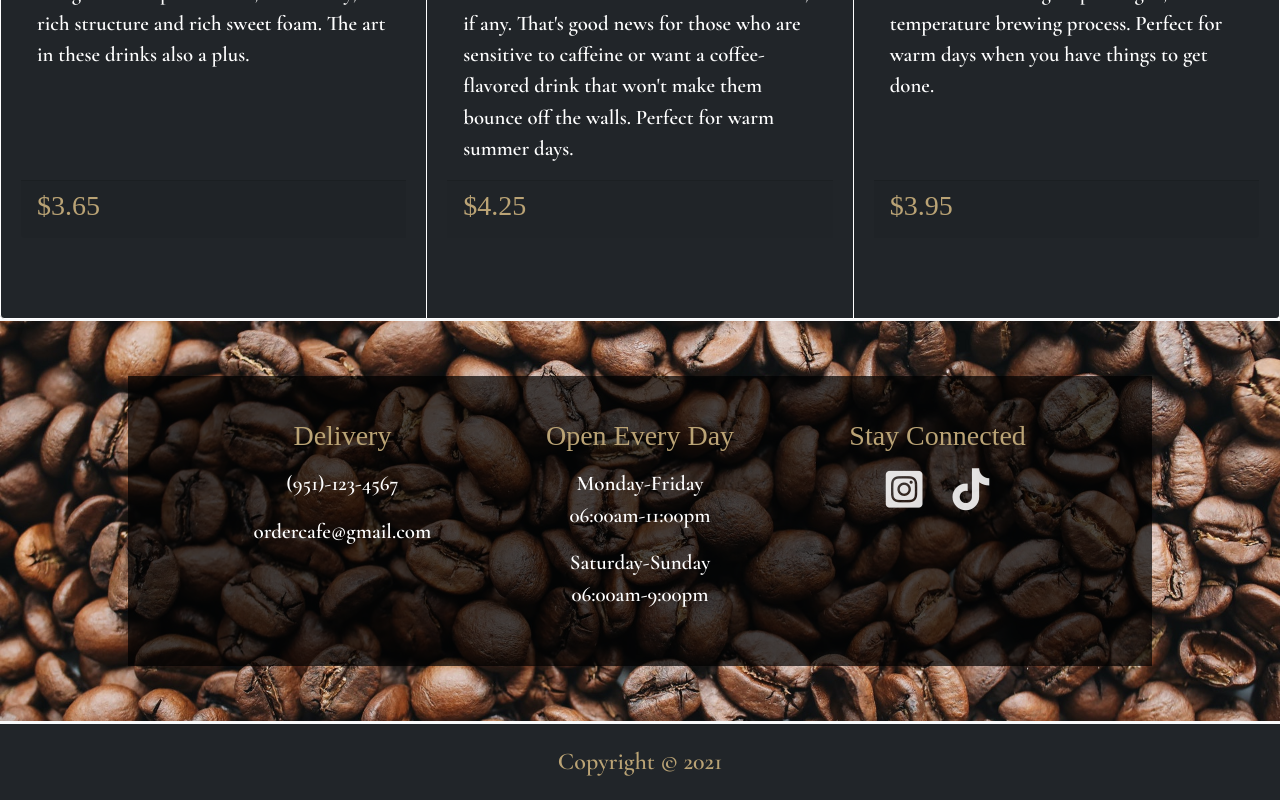
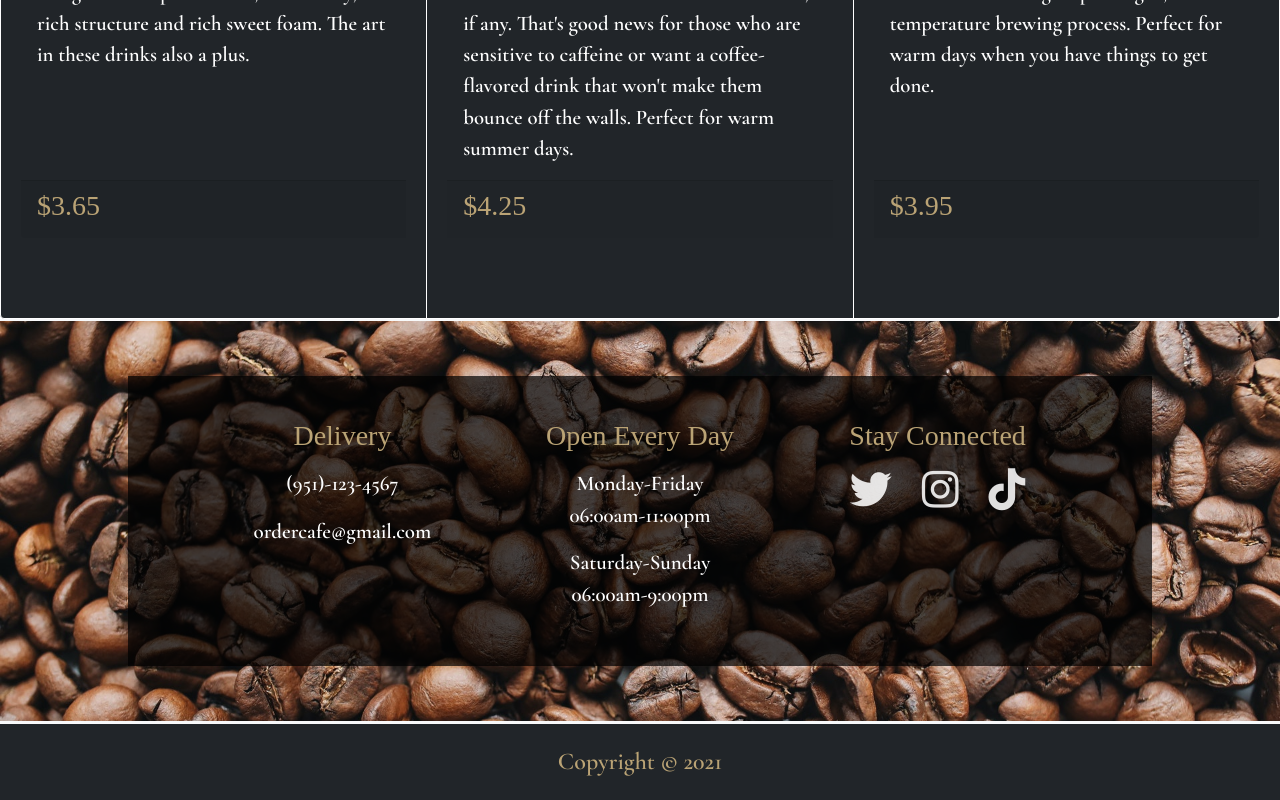
Before and after one commit to franny7/pinchecafe, a React (Create React App) app: page / in a window 1280 px wide. Shown: the part 1885-2685 px from the top of the page. Built offline with nearby package versions, Linux system fonts and the light colour scheme; a web font is replaced by a local one.

Commit message:
Added twitter icon

```diff
--- a/src/Components/Footer/Footer.js
+++ b/src/Components/Footer/Footer.js
@@ -23,8 +23,11 @@ const Footer = () => {
             </div>
             <div className='col justify-content-between text-center floater-div'>
               <h3>Stay Connected</h3>
+              <a href= 'https://twitter.com/?lang=en'>
+              <i class="fab fa-twitter fa-3x"></i>
+              </a>
               <a href='https://www.instagram.com/accounts/login/'>
-                <i className='fab fa-instagram-square fa-3x'></i>
+                <i className='fab fa-instagram fa-3x'></i>
               </a>
               <a href='https://www.tiktok.com/'>
                 <i className='fab fa-tiktok fa-3x'></i>
```
